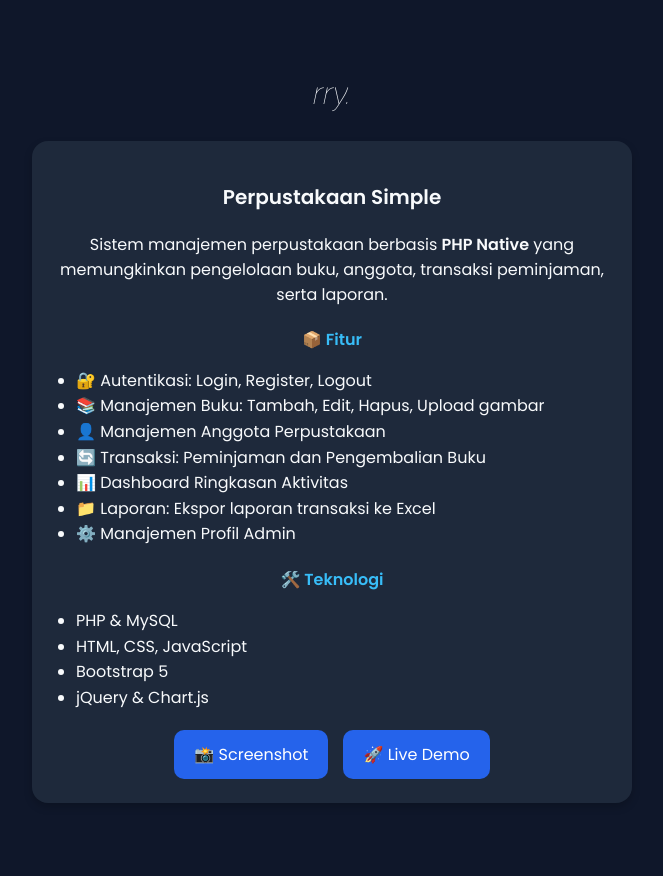
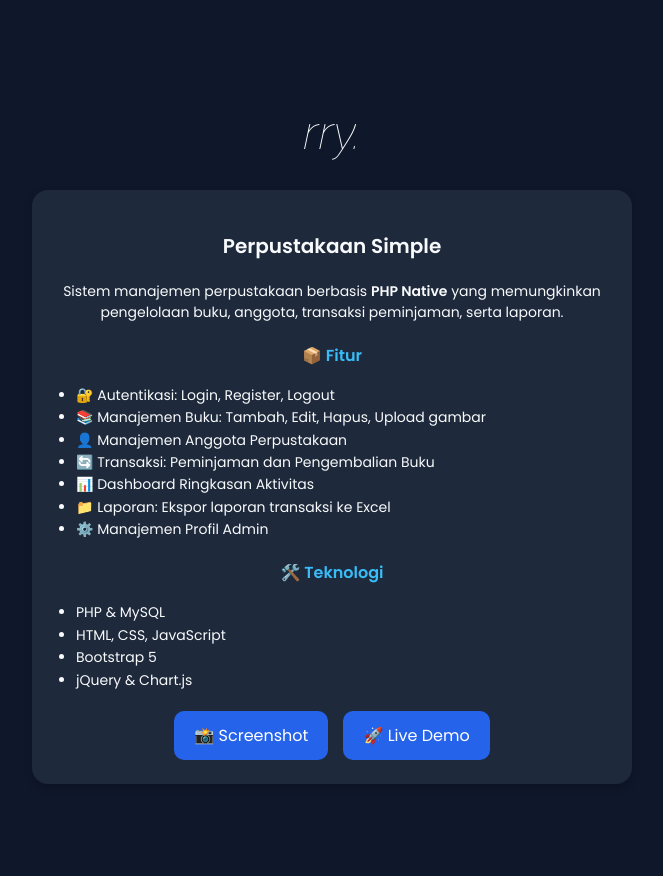
Before and after one commit to rry69/web_jualan, a PHP site: page /library/index.html in a window 1280 px wide. Shown: the whole page, without its empty margins (308-971 px from the left). Run offline with PHP 8.4, Linux system fonts and the light colour scheme.

Commit message:
Update style.css

```diff
--- a/library/style.css
+++ b/library/style.css
@@ -7,15 +7,18 @@ body {
   align-items: center;
   padding: 30px;
   min-height: 100vh;
+  font-size: 14px; /* << tambahkan baris ini untuk mengecilkan teks biasa */
 }
+
 
 h1 {
   font-family: 'Raleway', sans-serif;
   font-style: italic;
   font-weight: 100;
-  font-size: 2rem;
+  font-size: 3rem; /* << besarkan ukuran judul */
   margin-bottom: 30px;
 }
+
 
 
 .container {
```
